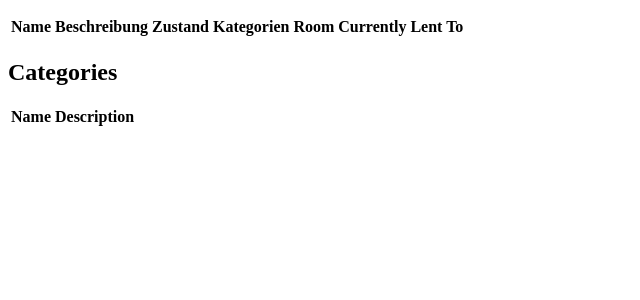
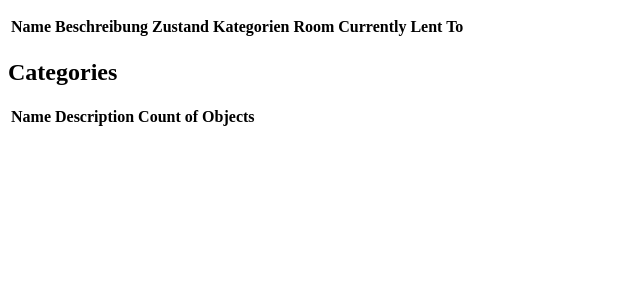
Before and after one commit to fpwg/Q2Datenbankprojekt, a Python web app: template app/templates/organisation.html in a window 1280 px wide. Shown: the part 239-539 px from the top of the page, without its empty margins (0-640 px from the left). Run offline with Jinja, Linux system fonts and the light colour scheme; the template is opened without the code that fills it, so the values that code supplies are empty.

Commit message:
object count bei organisations und description bei room_list

```diff
--- a/app/templates/organisation.html
+++ b/app/templates/organisation.html
@@ -27,11 +27,13 @@
     <tr style="font-weight: bold;">
       <td>Name</td>
       <td>Description</td>
+      <td>Count of Objects</td>
     </tr>
     {% for cat in organisation.categories %}
     <tr>
       <td><a href="{{ url_for('category', org_name=organisation.name, cat_name=cat.name) }}"> {{ cat.name }} </a></td>
       <td>{{ cat.description }}</td>
+      <td>{{ cat.inventoryobjects|length }}</td>
     </tr>
     {% endfor %}
   </table>
--- a/app/templates/room_list.html
+++ b/app/templates/room_list.html
@@ -8,11 +8,13 @@
 <table>
   <tr style="font-weight: bold;">
     <td>Room</td>
+    <td>Description</td>
     <td>Count of Objects</td>
   </tr>
   {% for room in rooms %}
   <tr>
     <td><a href="{{ url_for('room', name=room.name) }}">{{ room.name }}</a></td>
+    <td>{{ room.description }}</td>
     <td>{{ room.inventoryobjects|length }}</td>
   </tr>
   {% endfor %}
```
